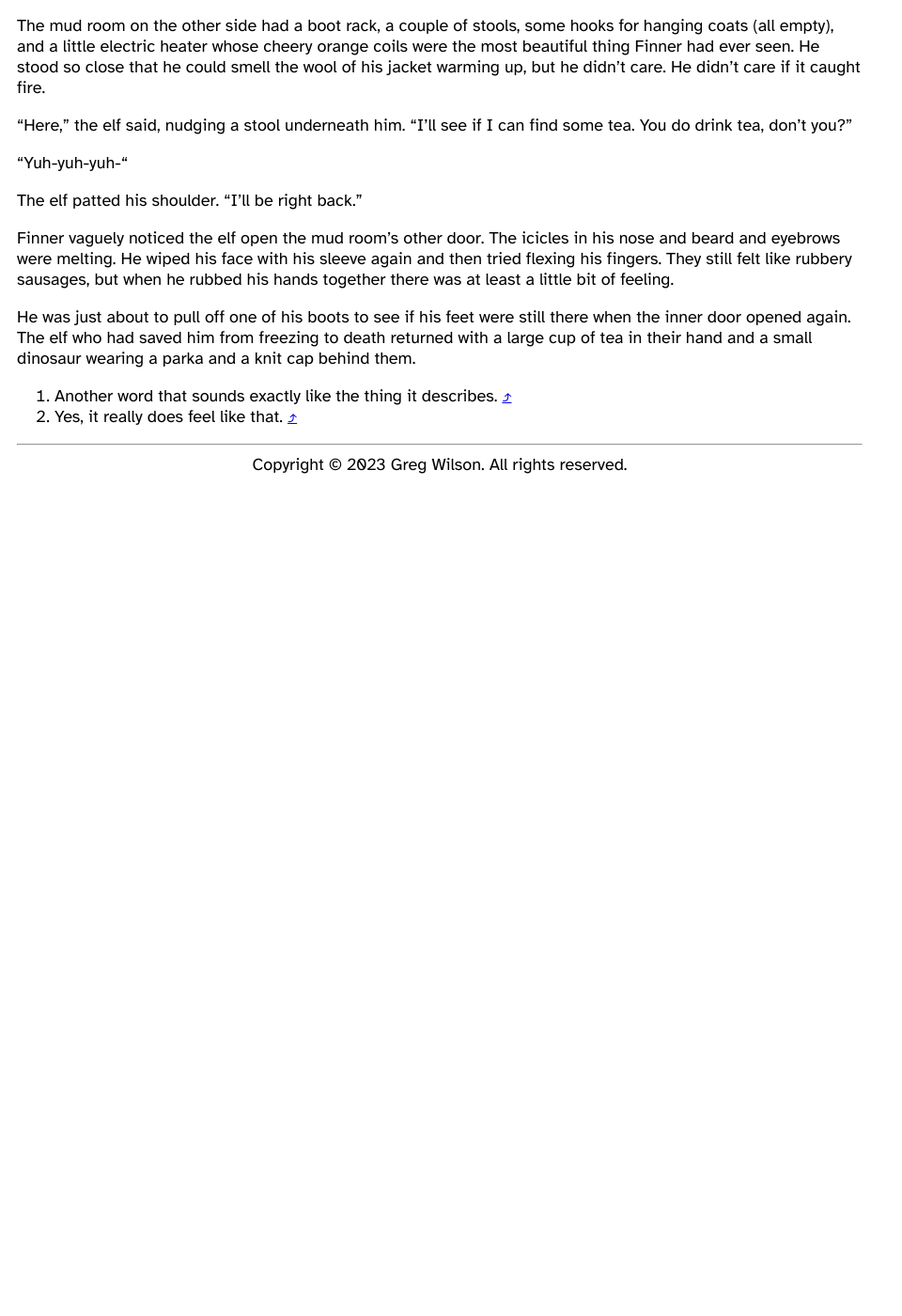
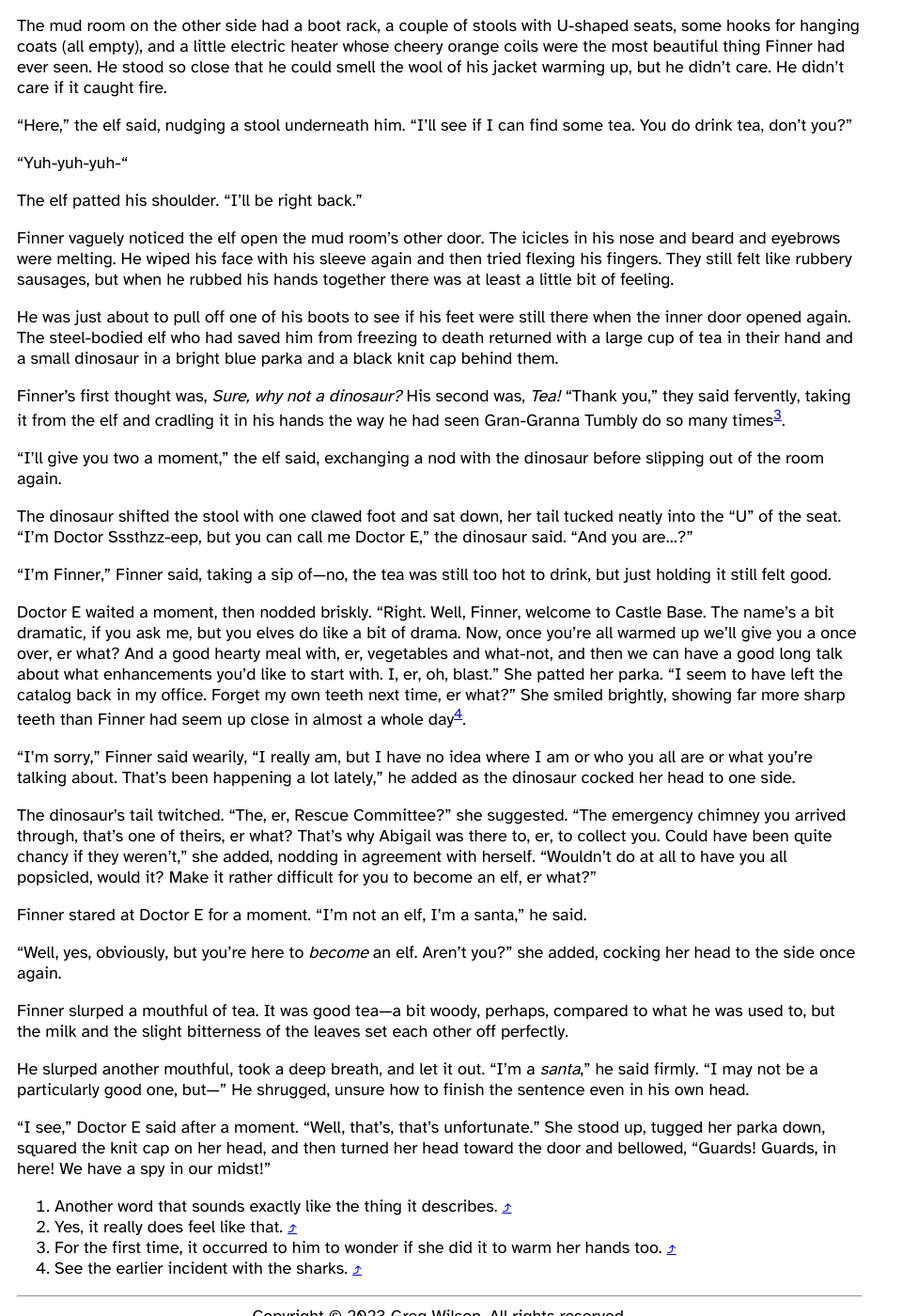
Before and after one commit to gvwilson/fiction, a Jekyll site: the page built from santas/index.md, in a window 1280 px wide and 1400 px high, scrolled down 27527 px. Shown: the whole window at 94% size, without its empty margins (0-960 px from the left). Built offline with Jekyll 4.4.1, drawn with Linux system fonts in a browser that asks for light colours; before the commit the page ends 28040 px from its top, so only the background shows below that.

Commit message:
+554 words of Santas (half way)

```diff
--- a/_data/status.csv
+++ b/_data/status.csv
@@ -34,6 +34,7 @@
 santas,2023-10-22,13568
 santas,2023-10-29,14068
 santas,2023-10-30,14582
+santas,2023-11-08,15136
 still,2023-09-01,30862
 tuppence-a-bag,2023-09-01,1703
 voyage,2023-09-01,30306
--- a/santas/index.md
+++ b/santas/index.md
@@ -2435,7 +2435,7 @@
 The elf opened it and waved him through.
 
 The mud room on the other side had a boot rack,
-a couple of stools,
+a couple of stools with U-shaped seats,
 some hooks for hanging coats (all empty),
 and a little electric heater
 whose cheery orange coils were the most beautiful thing Finner had ever seen.
@@ -2462,11 +2462,114 @@
 there was at least a little bit of feeling.
 
 He was just about to pull off one of his boots
-to see if his feet were still there
-when the inner door opened again.
-The elf who had saved him from freezing to death returned
+to see if his feet were still there when the inner door opened again.
+The steel-bodied elf who had saved him from freezing to death returned
 with a large cup of tea in their hand
-and a small dinosaur wearing a parka and a knit cap behind them.
+and a small dinosaur in a bright blue parka and a black knit cap behind them.
+
+Finner's first thought was, *Sure, why not a dinosaur?*
+His second was, *Tea!*
+"Thank you," they said fervently,
+taking it from the elf and cradling it in his hands
+the way he had seen Gran-Granna Tumbly do so many times<span class="note">
+For the first time,
+it occurred to him to wonder if she did it to warm her hands too.
+</span>.
+
+"I'll give you two a moment," the elf said,
+exchanging a nod with the dinosaur
+before slipping out of the room again.
+
+The dinosaur shifted the stool with one clawed foot and sat down,
+her tail tucked neatly into the "U" of the seat.
+"I'm Doctor Sssthzz-eep, but you can call me Doctor E,"
+the dinosaur said.
+"And you are…?"
+
+"I'm Finner," Finner said,
+taking a sip of—no,
+the tea was still too hot to drink,
+but just holding it still felt good.
+
+Doctor E waited a moment,
+then nodded briskly.
+"Right.
+Well, Finner, welcome to Castle Base.
+The name's a bit dramatic,
+if you ask me,
+but you elves do like a bit of drama.
+Now,
+once you're all warmed up we'll give you a once over,
+er what?
+And a good hearty meal with,
+er,
+vegetables and what-not,
+and then we can have a good long talk
+about what enhancements you'd like to start with.
+I, er, oh, blast."
+She patted her parka.
+"I seem to have left the catalog back in my office.
+Forget my own teeth next time,
+er what?"
+She smiled brightly,
+showing far more sharp teeth than Finner had seem up close
+in almost a whole day<span class="note">
+See the earlier incident with the sharks.
+</span>.
+
+"I'm sorry," Finner said wearily,
+"I really am,
+but I have no idea where I am or who you all are or what you're talking about.
+That's been happening a lot lately,"
+he added as the dinosaur cocked her head to one side.
+
+The dinosaur's tail twitched.
+"The, er, Rescue Committee?"
+she suggested.
+"The emergency chimney you arrived through,
+that's one of theirs,
+er what?
+That's why Abigail was there to, er, to collect you.
+Could have been quite chancy if they weren't,"
+she added,
+nodding in agreement with herself.
+"Wouldn't do at all to have you all popsicled, would it?
+Make it rather difficult for you to become an elf, er what?"
+
+Finner stared at Doctor E for a moment.
+"I'm not an elf, I'm a santa," he said.
+
+"Well, yes, obviously,
+but you're here to *become* an elf.
+Aren't you?"
+she added,
+cocking her head to the side once again.
+
+Finner slurped a mouthful of tea.
+It was good tea—a bit woody, perhaps,
+compared to what he was used to,
+but the milk and the slight bitterness of the leaves
+set each other off perfectly.
+
+He slurped another mouthful,
+took a deep breath,
+and let it out.
+"I'm a *santa*," he said firmly.
+"I may not be a particularly good one,
+but—"
+He shrugged,
+unsure how to finish the sentence even in his own head.
+
+"I see,"
+Doctor E said after a moment.
+"Well, that's, that's unfortunate."
+She stood up,
+tugged her parka down,
+squared the knit cap on her head,
+and then turned her head toward the door and bellowed,
+"Guards!
+Guards, in here!
+We have a spy in our midst!"
 
 </section>
 
```
Also changed, not shown: status.svg.
